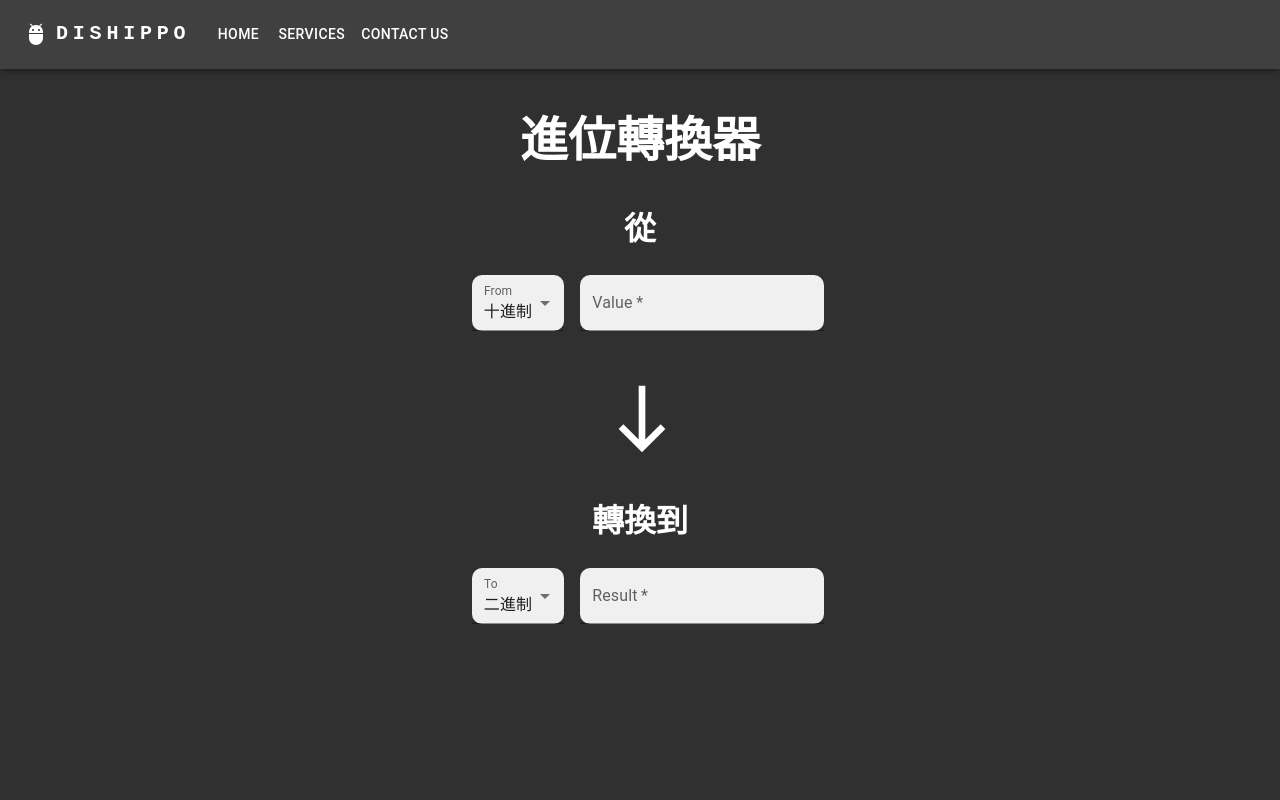
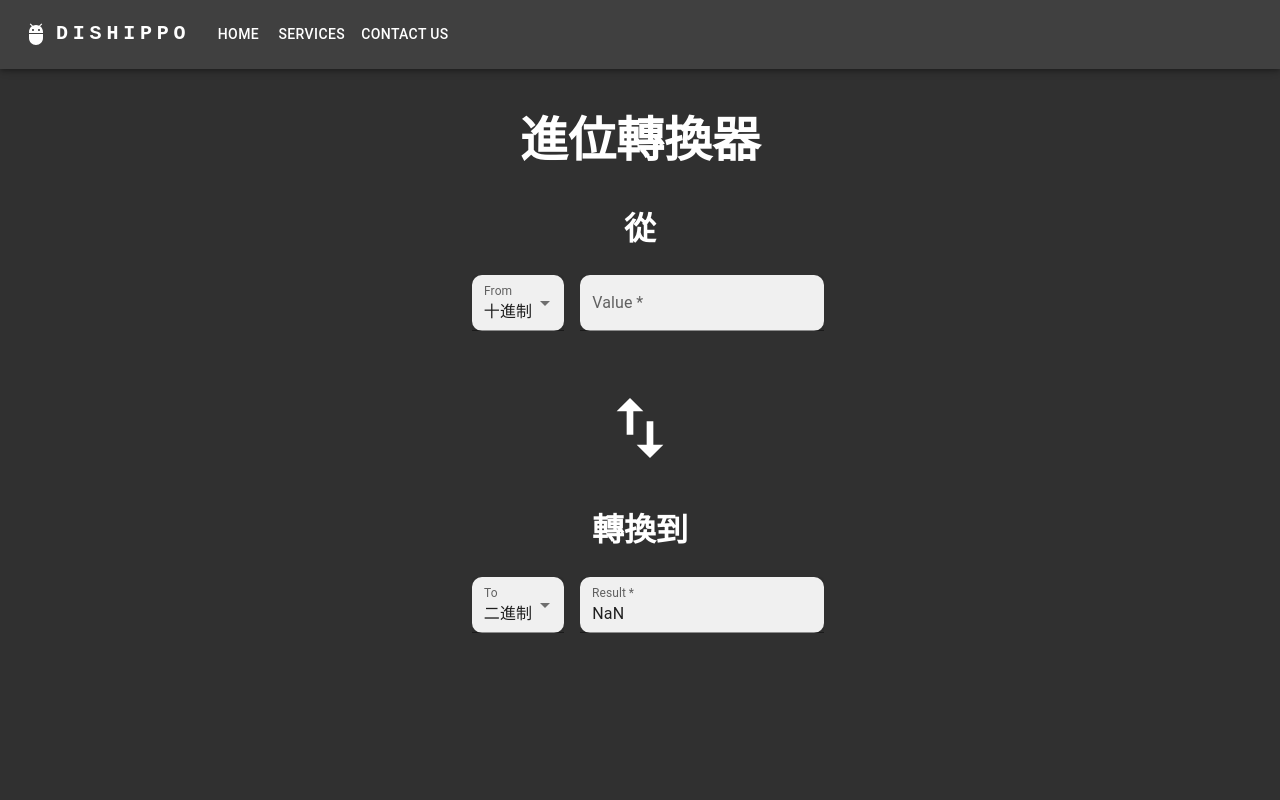
Before and after one commit to joelinkaiyi/react-converter, a React (Create React App) app: page / in a window 1280 px wide. Shown: the top 800 px of the page. Built offline with nearby package versions, Linux system fonts and the light colour scheme.

Commit message:
swap button

```diff
--- a/src/Selector.js
+++ b/src/Selector.js
@@ -1,8 +1,9 @@
 import * as React from "react";
+import { useState,useEffect } from 'react';
 import Box from "@mui/material/Box";
 import TextField from "@mui/material/TextField";
 import MenuItem from "@mui/material/MenuItem";
-import SouthIcon from "@mui/icons-material/South";
+import SwapVertIcon from "@mui/icons-material/SwapVert";
 const val = [
   {
     value: "binary",
@@ -38,25 +39,34 @@ const convert = (value, fromBase, toBase) => {
 };
 
 export default function Selector() {
-  const [fromBase, setFromBase] = React.useState("decimal");
-  const [toBase, setToBase] = React.useState("binary");
-  const [value, setValue] = React.useState("");
-  const [result, setResult] = React.useState("");
+  const [fromBase, setFromBase] = useState("decimal");
+  const [toBase, setToBase] = useState("binary");
+  const [value, setValue] = useState("");
+  const [result, setResult] = useState("");
+
+  useEffect(() => {
+    setResult(convert(value, fromBase, toBase));
+  }, [value, fromBase, toBase]);
 
   const handleFromBaseChange = (event) => {
     setFromBase(event.target.value);
-    setResult(convert(value, event.target.value, toBase));
   };
 
   const handleToBaseChange = (event) => {
     setToBase(event.target.value);
-    setResult(convert(value, fromBase, event.target.value));
   };
 
   const handleValueChange = (event) => {
     const newValue = event.target.value;
     setValue(newValue);
-    setResult(convert(newValue, fromBase, toBase));
+  };
+
+  const handleReverse = () => {
+    const tempFromBase = toBase;
+    const tempToBase = fromBase;
+    setFromBase(tempFromBase);
+    setToBase(tempToBase);
+    setResult(convert(value, tempFromBase, tempToBase));
   };
 
   return (
@@ -104,18 +114,30 @@ export default function Selector() {
           }}
         />
         <div>
-          <SouthIcon
+          <button
+            type="button"
+            onClick={handleReverse}
             style={{
-              color: "#fff",
+              borderRadius: "1.25rem",
               position: "relative",
               top: "3rem",
-              left: "0.1rem",
-              fontSize: "5rem",
+              textAlign: "center",
+              background: "none",
+              border: "none",
+              cursor:'pointer'
             }}
-          />
+          >
+            <SwapVertIcon
+              style={{
+                color: "#fff",
+                fontSize: "5rem",
+                marginTop: "0.5rem",
+              }}
+            />
+          </button>
         </div>
       </div>
-      <div style={{marginBottom:'14rem'}}>
+      <div style={{ marginBottom: "14rem" }}>
         <h2 style={{ color: "#fff", fontSize: "2rem", marginTop: "5rem" }}>
           轉換到
         </h2>
```
